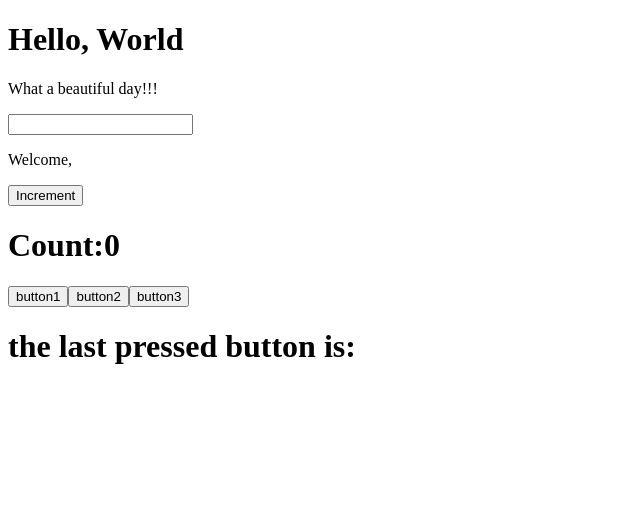
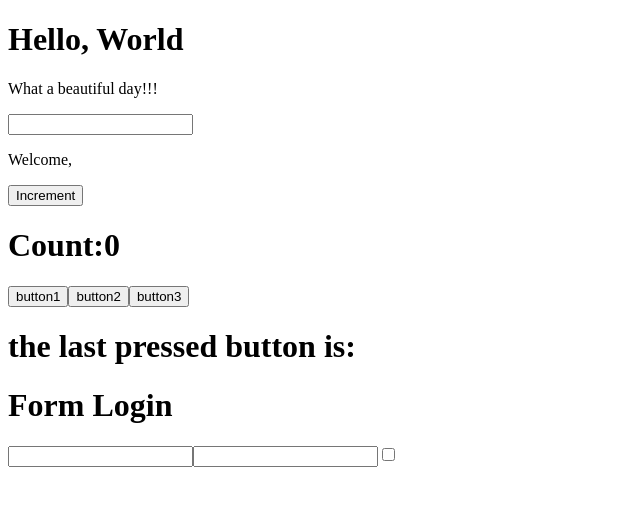
Before and after one commit to AlessioValdarchi/react-EX, a React (Create React App) app in the folder exercises/: page / in a window 1280 px wide. Shown: the top 506 px of the page, without its empty margins (0-640 px from the left). Built offline with nearby package versions, Linux system fonts and the light colour scheme.

Commit message:
form02 done

```diff
--- a/exercises/src/App.js
+++ b/exercises/src/App.js
@@ -1,10 +1,11 @@
 import { Hello } from "./Hello";
 import React from "react";
-import { Welcome, name } from "./Welcome";
+//import { Welcome, name } from "./Welcome";
 //import { Counter } from "./Counter";
 import { ClickCounter } from "./ClickCounter";
 import { ClickTracker } from "./ClickTracker";
 import { InteractiveWelcome } from "./InteractiveWelcome";
+import { Login } from "./Login";
 
 export class App extends React.Component {
     render() {
@@ -14,6 +15,7 @@
             <InteractiveWelcome />
             <ClickCounter />
             <ClickTracker />
+            <Login />
         </div>
         )
     }
--- /dev/null
+++ b/exercises/src/Login.js
@@ -0,0 +1,31 @@
+import React from "react";
+
+export class Login extends React.Component {
+    state = {
+        username: '',
+        password: '',
+        checkbox: false
+    }
+    inputOnChange = (event) => {
+        const value = event.target.value;
+        const name = event.target.name;
+        const type = event.target.type;
+        const checked = event.target.checked;
+
+        this.setState({
+            [name]: type === 'checkbox' ? checked : value,
+        })
+
+    }
+
+
+    render() {
+        return <div>
+            <h1>Form Login</h1>
+            <input name="username" value={this.state.username} onChange={this.inputOnChange} />
+            <input name="password" type='password' value={this.state.password} onChange={this.inputOnChange} />
+            <input name="checkbox" type='checkbox' checked={this.state.checkbox} onChange={this.inputOnChange} />
+
+        </div>
+    }
+}
```
